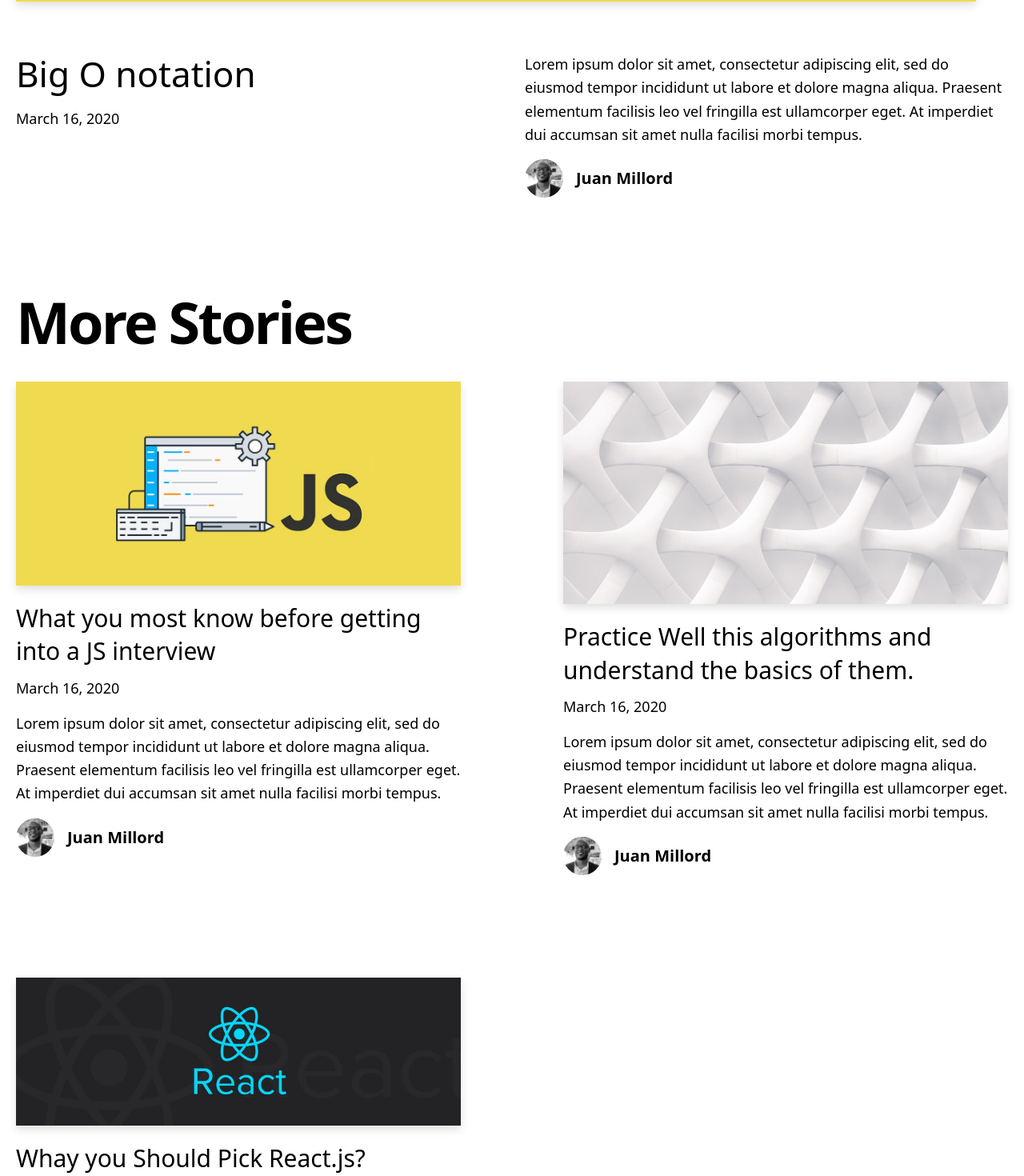
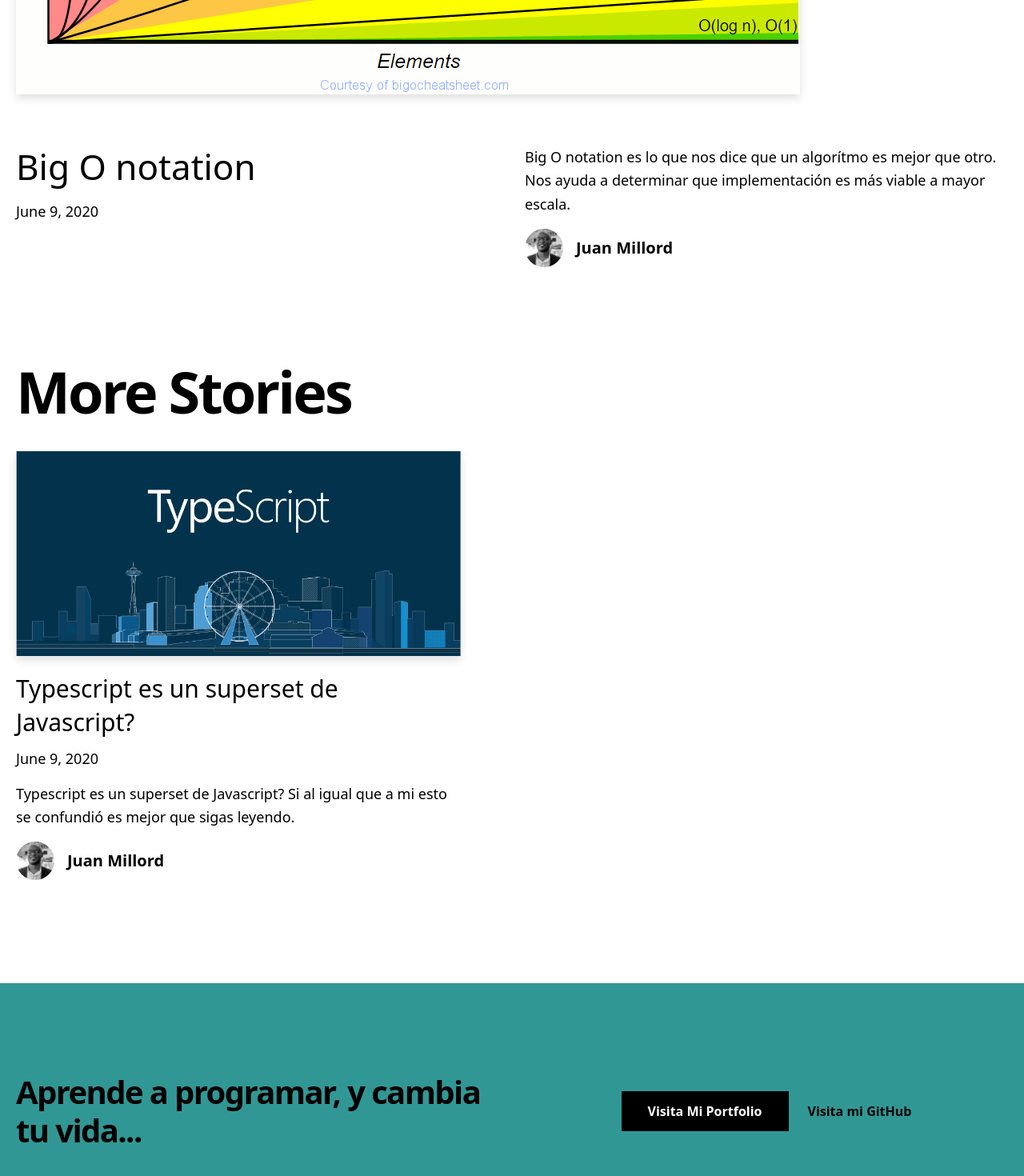
Before and after one commit to millord/javascriptbase, a Next.js app: page / in a window 1280 px wide. Shown: the part 780-2250 px from the top of the page at 80% size. Built offline with nearby package versions, Linux system fonts and the light colour scheme.

Commit message:
added my first two blogs

```diff
--- a/_posts/algorithms.md
+++ b/_posts/algorithms.md
@@ -1,13 +1,19 @@
 ---
 title: "Big O notation"
-excerpt: " Lorem ipsum dolor sit amet, consectetur adipiscing elit, sed do eiusmod tempor incididunt ut labore et dolore magna aliqua. Praesent elementum facilisis leo vel fringilla est ullamcorper eget. At imperdiet dui accumsan sit amet nulla facilisi morbi tempus."
-coverImage: "/assets/blog/dynamic-routing/cover2.jpg"
-date: "2020-03-16T05:35:07.322Z"
+excerpt: " Big O notation es lo que nos dice que un algorítmo es mejor que otro. Nos ayuda a determinar que implementación es más viable a mayor escala."
+coverImage: "/assets/blog/big/bigo.gif"
+date: "2020-06-09T05:35:07.322Z"
 author:
   name: Juan Millord
   picture: "/assets/blog/authors/millord.jpg"
 ogImage:
-  url: "/assets/blog/into-tech/cover2.jpg"
+  url: "/assets/blog/big/big.webp"
 ---
 
-Big O notation
+## Big O notation
+
+Big O notation es lo que nos dice que un algorítmo es mejor que otro. Nos ayuda a determinar que implementación es más viable a mayor escala.
+
+Nos hace estar concientes de que ciertas operaciones, estructuras de datos y uso de memoria son más eficaces que otras a mayor input.
+
+Por tanto una persona que entienda Big O notation tiene una visión más amplia no de la sintaxis de un lenguage de programmación sino de resolver problemas en general.
--- a/_posts/dynamic-routing.md
+++ /dev/null
@@ -1,29 +0,0 @@
----
-title: "What you most know before getting into a JS interview"
-excerpt: " Lorem ipsum dolor sit amet, consectetur adipiscing elit, sed do eiusmod tempor incididunt ut labore et dolore magna aliqua. Praesent elementum facilisis leo vel fringilla est ullamcorper eget. At imperdiet dui accumsan sit amet nulla facilisi morbi tempus."
-coverImage: "/assets/blog/dynamic-routing/cover2.jpg"
-date: "2020-03-16T05:35:07.322Z"
-author:
-  name: Juan Millord
-  picture: "/assets/blog/authors/millord.jpg"
-ogImage:
-  url: "/assets/blog/into-tech/cover2.jpg"
----
-
-This are the topics you should know before considering applying for a job programming in JavaScript. The list is:
-
-1- The this keyword
-2- The JavaScript Scope
-3- The Execution Context
-4- Clouseres
-5- Async
-6- Algorigthms
-7- Data Structures
-
-This is what the interview will ask you about. You should feel confortable
-talking, writing (even in a whiteboard) and coding using this concepts.
-
-## The Best Way to Learn This Topics
-
-The best way to learn this topics is studying them one by one and later as a whole in the process of building something. This that you are building should
-be usefull for at least one person.
--- a/_posts/hello-world.md
+++ /dev/null
@@ -1,19 +0,0 @@
----
-title: "Practice Well this algorithms and understand the basics of them."
-excerpt: "Lorem ipsum dolor sit amet, consectetur adipiscing elit, sed do eiusmod tempor incididunt ut labore et dolore magna aliqua. Praesent elementum facilisis leo vel fringilla est ullamcorper eget. At imperdiet dui accumsan sit amet nulla facilisi morbi tempus."
-coverImage: "/assets/blog/hello-world/cover.jpg"
-date: "2020-03-16T05:35:07.322Z"
-author:
-  name: Juan Millord
-  picture: "/assets/blog/authors/millord.jpg"
-ogImage:
-  url: "/assets/blog/preview/cover2.jpg"
----
-
-Lorem ipsum dolor sit amet, consectetur adipiscing elit, sed do eiusmod tempor incididunt ut labore et dolore magna aliqua. Praesent elementum facilisis leo vel fringilla est ullamcorper eget. At imperdiet dui accumsan sit amet nulla facilisi morbi tempus. Praesent elementum facilisis leo vel fringilla. Congue mauris rhoncus aenean vel. Egestas sed tempus urna et pharetra pharetra massa massa ultricies.
-
-Venenatis cras sed felis eget velit. Consectetur libero id faucibus nisl tincidunt. Gravida in fermentum et sollicitudin ac orci phasellus egestas tellus. Volutpat consequat mauris nunc congue nisi vitae. Id aliquet risus feugiat in ante metus dictum at tempor. Sed blandit libero volutpat sed cras. Sed odio morbi quis commodo odio aenean sed adipiscing. Velit euismod in pellentesque massa placerat. Mi bibendum neque egestas congue quisque egestas diam in arcu. Nisi lacus sed viverra tellus in. Nibh cras pulvinar mattis nunc sed. Luctus accumsan tortor posuere ac ut consequat semper viverra. Fringilla ut morbi tincidunt augue interdum velit euismod.
-
-## Lorem Ipsum
-
-Tristique senectus et netus et malesuada fames ac turpis. Ridiculus mus mauris vitae ultricies leo integer malesuada nunc vel. In mollis nunc sed id semper. Egestas tellus rutrum tellus pellentesque. Phasellus vestibulum lorem sed risus ultricies tristique nulla. Quis blandit turpis cursus in hac habitasse platea dictumst quisque. Eros donec ac odio tempor orci dapibus ultrices. Aliquam sem et tortor consequat id porta nibh. Adipiscing elit duis tristique sollicitudin nibh sit amet commodo nulla. Diam vulputate ut pharetra sit amet. Ut tellus elementum sagittis vitae et leo. Arcu non odio euismod lacinia at quis risus sed vulputate.
--- a/_posts/preview.md
+++ /dev/null
@@ -1,19 +0,0 @@
----
-title: "Whay you Should Pick React.js?"
-excerpt: "Lorem ipsum dolor sit amet, consectetur adipiscing elit, sed do eiusmod tempor incididunt ut labore et dolore magna aliqua. Praesent elementum facilisis leo vel fringilla est ullamcorper eget. At imperdiet dui accumsan sit amet nulla facilisi morbi tempus."
-coverImage: "/assets/blog/preview/react.jpeg"
-date: "2020-03-16T05:35:07.322Z"
-author:
-  name: Juan Millord
-  picture: "/assets/blog/authors/millord.jpg"
-ogImage:
-  url: "/assets/blog/preview/cover2.jpg"
----
-
-Lorem ipsum dolor sit amet, consectetur adipiscing elit, sed do eiusmod tempor incididunt ut labore et dolore magna aliqua. Praesent elementum facilisis leo vel fringilla est ullamcorper eget. At imperdiet dui accumsan sit amet nulla facilisi morbi tempus. Praesent elementum facilisis leo vel fringilla. Congue mauris rhoncus aenean vel. Egestas sed tempus urna et pharetra pharetra massa massa ultricies.
-
-Venenatis cras sed felis eget velit. Consectetur libero id faucibus nisl tincidunt. Gravida in fermentum et sollicitudin ac orci phasellus egestas tellus. Volutpat consequat mauris nunc congue nisi vitae. Id aliquet risus feugiat in ante metus dictum at tempor. Sed blandit libero volutpat sed cras. Sed odio morbi quis commodo odio aenean sed adipiscing. Velit euismod in pellentesque massa placerat. Mi bibendum neque egestas congue quisque egestas diam in arcu. Nisi lacus sed viverra tellus in. Nibh cras pulvinar mattis nunc sed. Luctus accumsan tortor posuere ac ut consequat semper viverra. Fringilla ut morbi tincidunt augue interdum velit euismod.
-
-## Lorem Ipsum
-
-Tristique senectus et netus et malesuada fames ac turpis. Ridiculus mus mauris vitae ultricies leo integer malesuada nunc vel. In mollis nunc sed id semper. Egestas tellus rutrum tellus pellentesque. Phasellus vestibulum lorem sed risus ultricies tristique nulla. Quis blandit turpis cursus in hac habitasse platea dictumst quisque. Eros donec ac odio tempor orci dapibus ultrices. Aliquam sem et tortor consequat id porta nibh. Adipiscing elit duis tristique sollicitudin nibh sit amet commodo nulla. Diam vulputate ut pharetra sit amet. Ut tellus elementum sagittis vitae et leo. Arcu non odio euismod lacinia at quis risus sed vulputate.
--- /dev/null
+++ b/_posts/typescript.md
@@ -0,0 +1,19 @@
+---
+title: "Typescript es un superset de Javascript?"
+excerpt: " Typescript es un superset de Javascript?
+Si al igual que a mi esto se confundió es mejor que sigas leyendo."
+coverImage: "/assets/blog/typescript/typescript.png"
+date: "2020-06-09T06:35:07.322Z"
+author:
+  name: Juan Millord
+  picture: "/assets/blog/authors/millord.jpg"
+ogImage:
+  url: "/assets/blog/big/big.webp"
+---
+
+## Typescript es un superset de Javascript?
+
+Si al igual que a mi esto se confundió es mejor que sigas leyendo.
+
+Typescript le añade types (tipado) a Javascript lo que te permite saber y verficar
+el tipo de dato con el cual trabajar de antemano. Luego cuando procueras ese dato si no le das el uso que determinaste al principio te muestra error antes incluso de ejecutar el código y evitas errores.
--- a/components/footer.js
+++ b/components/footer.js
@@ -7,20 +7,20 @@ export default function Footer() {
       <Container>
         <div className="py-28 flex flex-col lg:flex-row items-center">
           <h3 className="text-4xl lg:text-5xl font-bold tracking-tighter leading-tight text-center lg:text-left mb-10 lg:mb-0 lg:pr-4 lg:w-1/2">
-            Learn how to Code, Change Your Life
+            Aprende a programar, y cambia tu vida...
           </h3>
           <div className="flex flex-col lg:flex-row justify-center items-center lg:pl-4 lg:w-1/2">
             <a
               href="https://juanmillordportfolio.netlify.app/"
               className="mx-3 bg-black hover:bg-white hover:text-blue-800 border border-black text-white font-bold py-3 px-12 lg:px-8 duration-200 transition-colors mb-6 lg:mb-0"
             >
-              See My Portfolio
+              Visita Mi Portfolio
             </a>
             <a
               href={`https://github.com/millord`}
               className="mx-3 font-bold hover:underline"
             >
-              See My GitHub
+              Visita mi GitHub
             </a>
           </div>
         </div>
--- a/components/intro.js
+++ b/components/intro.js
@@ -7,7 +7,7 @@ export default function Intro() {
         ZEN-JS
       </h1>
       <h4 className="tracking-tight font-normal capitalize text-blue-500 text-center md:text-left text-lg mt-5 md:pl-8">
-        Algorithms Tips for non-coders
+        Algorítmos para no desarrolladores
       </h4>
     </section>
   );
```
Also changed, not shown: public/assets/blog/big/bigo.gif (added), public/assets/blog/typescript/typescript.png (added).
